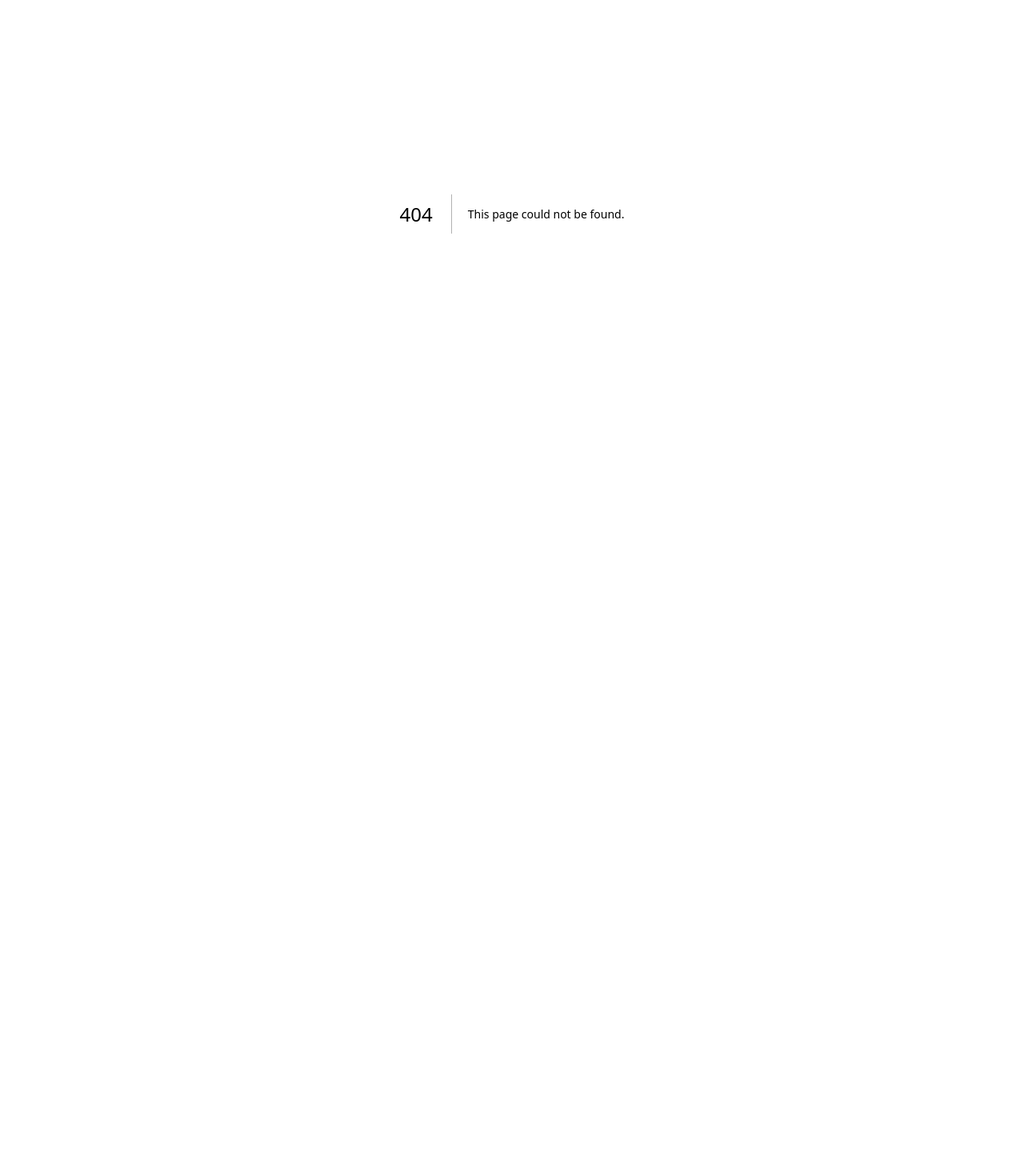
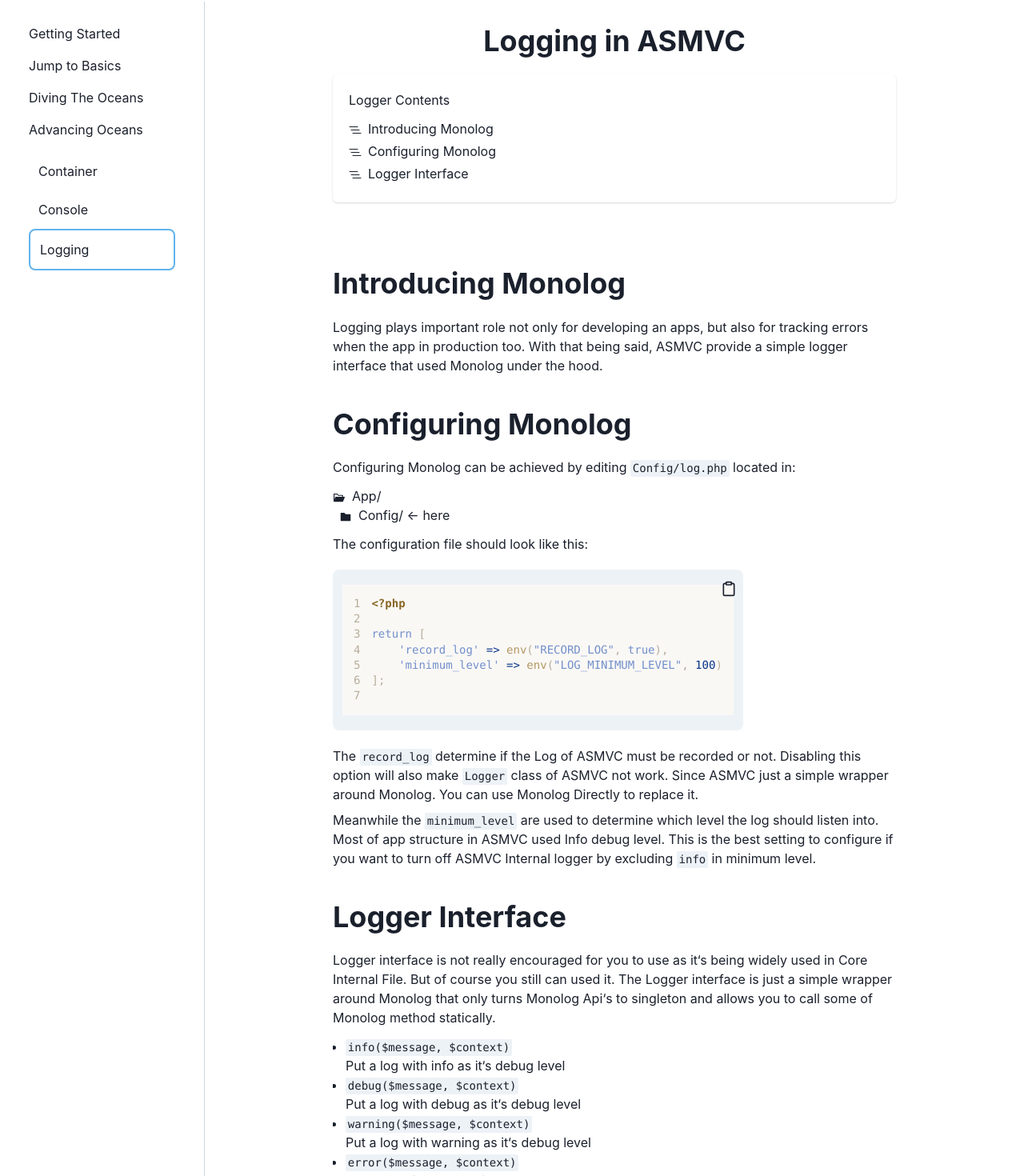
Before and after one commit to albetnov/asmvc-docs, a Next.js app: page /docs/advanced/logger in a window 1280 px wide. Before the commit this address had no page. Shown: the part 133-1603 px from the top of the page at 80% size. Before the commit the page ends 800 px from the top, so only its background shows below. Built offline with nearby package versions, Linux system fonts and the light colour scheme.

Commit message:
feat: add log page

```diff
--- a/Components/Docs/layoutModel.tsx
+++ b/Components/Docs/layoutModel.tsx
@@ -56,7 +56,8 @@
     {
         definition: "Advancing Oceans", identifier: "/docs/advanced", data: [
             {title: "Container", href: "/docs/advanced/container"},
-            {title: "Console", href: "/docs/advanced/console"}
+            {title: "Console", href: "/docs/advanced/console"},
+            {title: "Logging", href: "/docs/advanced/logger"}
         ]
     }
 ];
--- /dev/null
+++ b/Models/Advanced/logger.ts
@@ -0,0 +1,15 @@
+const navigations = [
+    {link: "monolog", title: "Introducing Monolog"},
+    {link: "configuring-monolog", title: "Configuring Monolog"},
+    {link: "logger-interface", title: "Logger Interface"}
+];
+
+const logCfg = `<?php
+
+return [
+    'record_log' => env("RECORD_LOG", true),
+    'minimum_level' => env("LOG_MINIMUM_LEVEL", 100)
+];
+`;
+
+export {navigations, logCfg};
--- /dev/null
+++ b/pages/docs/advanced/logger/index.tsx
@@ -0,0 +1,72 @@
+import Layout from "../../../../Components/Docs/Layout";
+import {logCfg, navigations} from "../../../../Models/Advanced/logger";
+import Section from "../../../../Components/Docs/Section";
+import {Code, Link, List, ListItem, Text, UnorderedList} from "@chakra-ui/react";
+import OpenFolder from "../../../../Components/Docs/OpenFolder";
+import Folder from "../../../../Components/Docs/Folder";
+import CodeMultiLine from "../../../../Components/Docs/CodeMultiLine";
+
+export default function Logger() {
+    return (
+        <Layout title="Logging" subTitle="Logging in ASMVC" navigations={navigations} navigatorTitle="Logger Contents">
+            <Section navigator={navigations[0]}>
+                <Text>Logging plays important role not only for developing an apps, but also for tracking errors when
+                    the app in production too. With that being said, ASMVC provide a simple logger interface that
+                    used{" "} <Link href="https://packagist.org/packages/monolog/monolog">Monolog</Link> under the hood.</Text>
+            </Section>
+            <Section navigator={navigations[1]}>
+                <Text>
+                    Configuring Monolog can be achieved by editing <Code>Config/log.php</Code> located in:
+                </Text>
+                <List my={3}>
+                    <OpenFolder>
+                        App/
+                        <List ml={2}>
+                            <Folder>Config/ &lt;- here</Folder>
+                        </List>
+                    </OpenFolder>
+                </List>
+                <Text>The configuration file should look like this:</Text>
+                <CodeMultiLine code={logCfg}/>
+                <Text>
+                    The <Code>record_log</Code> determine if the Log of ASMVC must be recorded or not. Disabling this
+                    option will also make <Code>Logger</Code> class of ASMVC not work. Since ASMVC just a simple wrapper
+                    around Monolog. You can use Monolog Directly to replace it.
+                </Text>
+                <Text mt={2}>
+                    Meanwhile the <Code>minimum_level</Code> are used to determine which level the log should listen
+                    into. Most of app structure in ASMVC used Info debug level. This is the best setting to configure if
+                    you want to turn off ASMVC Internal logger by excluding <Code>info</Code> in minimum level.
+                </Text>
+            </Section>
+            <Section navigator={navigations[2]}>
+                <Text>Logger interface is not really encouraged for you to use as it&lsquo;s being widely used in Core
+                    Internal File. But of course you still can used it. The Logger interface is just a simple wrapper
+                    around Monolog that only turns Monolog Api&lsquo;s to singleton and allows you to call some of
+                    Monolog method statically.</Text>
+                <UnorderedList mt={3}>
+                    <ListItem>
+                        <Code>info($message, $context)</Code>
+                        <Text>Put a log with info as it&lsquo;s debug level</Text>
+                    </ListItem>
+                    <ListItem>
+                        <Code>debug($message, $context)</Code>
+                        <Text>Put a log with debug as it&lsquo;s debug level</Text>
+                    </ListItem>
+                    <ListItem>
+                        <Code>warning($message, $context)</Code>
+                        <Text>Put a log with warning as it&lsquo;s debug level</Text>
+                    </ListItem>
+                    <ListItem>
+                        <Code>error($message, $context)</Code>
+                        <Text>Put a log with error as it&lsquo;s debug level</Text>
+                    </ListItem>
+                    <ListItem>
+                        <Code>Logger::$log</Code>
+                        <Text>Return Monolog instance</Text>
+                    </ListItem>
+                </UnorderedList>
+            </Section>
+        </Layout>
+    );
+}
```
